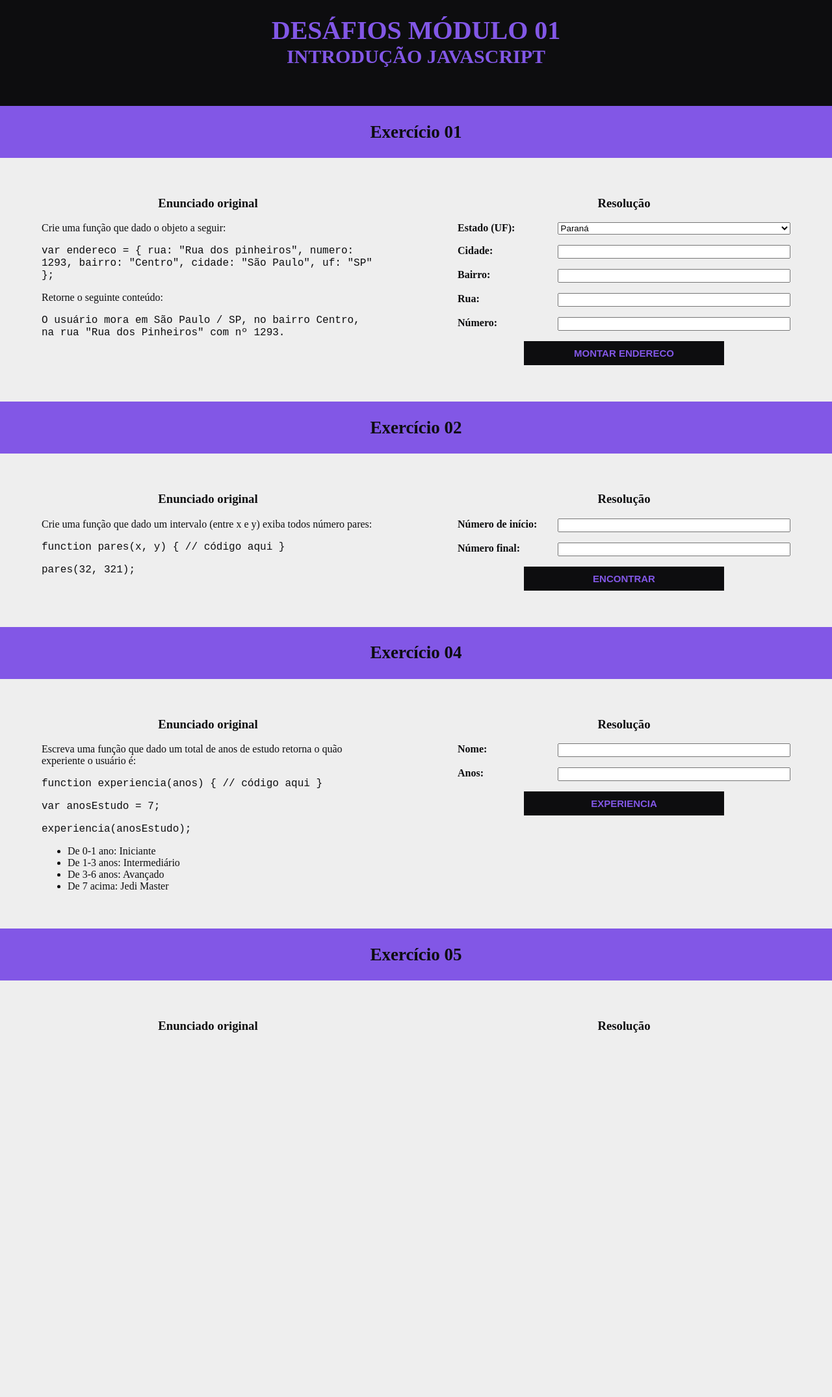
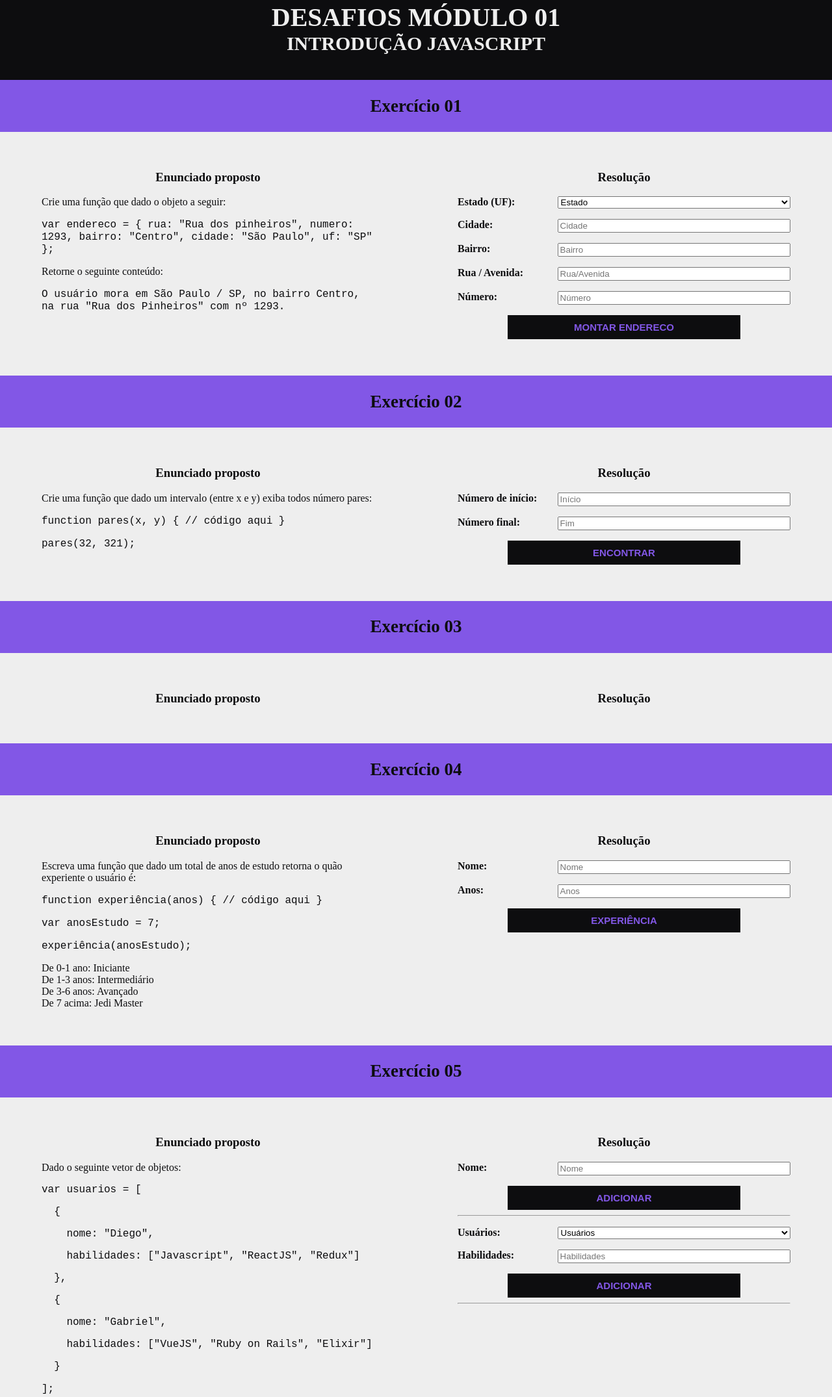
Before and after one commit to JoaoCapoAlm/JavaScript_Starter, a plain HTML site: page Desafios/modulo1.html in a window 1280 px wide. Shown: the part 84-2234 px from the top of the page at 65% size. Before the commit the page ends 1733 px from the top, so only its background shows below. Drawn offline with Linux system fonts and the light colour scheme.

Commit message:
Exercício 05 - Módulo 01

```diff
--- a/Desafios/modulo1.html
+++ b/Desafios/modulo1.html
@@ -3,7 +3,7 @@
 <head>
     <meta charset="UTF-8">
     <meta name="viewport" content="width=device-width, initial-scale=1.0">
-    <title>Módulo 01</title>
+    <title>JavaScript - Módulo 01</title>
 
     <link rel="stylesheet" type="text/css" href="../styles/colors.css">
     <link rel="stylesheet" type="text/css" href="../styles/style.css">
@@ -16,7 +16,7 @@
             <a href="/" class="active" onclick="return false;">Módulo 01</a>
           </nav>
         <div class="headerDesafios">
-            <h1>Desáfios módulo 01</h1>
+            <h1>Desafios módulo 01</h1>
             <h2>Introdução JavaScript</h2>
         </div>
     </header>
@@ -26,7 +26,7 @@
         </div>
         <div class="wrapper">
             <section class="coluna">
-                <h3 class="text-center">Enunciado original</h3>
+                <h3 class="text-center">Enunciado proposto</h3>
                 <p>Crie uma função que dado o objeto a seguir:</p>
                 <code>
                     var endereco =
@@ -48,32 +48,33 @@
                 <form method="POST">
                     <p>
                         <label for="txtEstado">Estado (UF):</label>
-                        <select name="user_estado" id="txtEstado">
+                        <select id="txtEstado">
+                            <option value="">Estado</option>
                             <option value="PR">Paraná</option>
                             <option value="SC">Santa Catarina</option>
                             <option value="RS">Rio Grande do Sul</option>
+                            <option value="SP">São Paulo</option>
+                            <option value="RJ">Rio de Janeiro</option>
+                            <option value="ES">Espirito Santo</option>
                         </select>
                     </p>
                     <p>
                         <label for="txtCidade">Cidade:</label>
-                        <input type="text" id="txtCidade" name="user_city" />
+                        <input type="text" id="txtCidade" placeholder="Cidade" />
                     </p>
                     <p>
-                        <span>
-                            <label for="txtBairro">Bairro:</label>
-                        </span>
-
-                        <input type="text" id="txtBairro" name="user_neighborhood" />
+                        <label for="txtBairro">Bairro:</label>
+                        <input type="text" id="txtBairro" placeholder="Bairro" />
                     </p>
                     <p>
-                        <label for="txtRua">Rua:</label>
-                        <input type="text" name="rua" id="txtRua" />
+                        <label for="txtRua">Rua / Avenida:</label>
+                        <input type="text" id="txtRua" placeholder="Rua/Avenida" />
                     </p>
                     <p>
                         <label for="txtNumero">Número:</label>
-                        <input type="number" name="numero" id="txtNumero" />
+                        <input type="number" id="txtNumero" placeholder="Número" />
                     </p>
-                    <button id="btnEndereco" class="btnForm" onclick="montaEndereco()" type="submit">Montar endereco</button>
+                    <button id="btnEndereco" class="btnForm" onclick="montaEndereco()">Montar endereco</button>
                 </form>
                 <p>
                     <span id="spanEnderecoCompleto"></span>
@@ -84,8 +85,8 @@
             <h2>Exercício 02</h2>
         </div>
         <div class="wrapper">
-            <section class="coluna">
-                <h3 class="text-center">Enunciado original</h3>
+            <section class="coluna enunciado">
+                <h3 class="text-center">Enunciado proposto</h3>
                 <p>Crie uma função que dado um intervalo (entre x e y) exiba todos número pares:</p>
                 <p><code>function pares(x, y) { // código aqui }</code></p>
                 <p><code>pares(32, 321);</code></p>
@@ -95,11 +96,11 @@
                 <form method="POST">
                     <p>
                         <label for="txtInicio">Número de início:</label>
-                        <input type="number" name="input_number" id="txtInicio" />
+                        <input type="number" id="txtInicio" placeholder="Início" />
                     </p>
                     <p>
                         <label for="txtFim">Número final:</label>
-                        <input type="number" name="input_fim" id="txtFim" />
+                        <input type="number" id="txtFim" placeholder="Fim" />
                     </p>
                     <button id="btnPares" class="btnForm" onclick="pares()">Encontrar</button>
                 </form>
@@ -109,35 +110,46 @@
             </section>
         </div>
         <div class="exerciseNumber">
+            <h2>Exercício 03</h2>
+        </div>
+        <div class="wrapper">
+            <section class="coluna enunciado">
+                <h3 class="text-center">Enunciado proposto</h3>
+            </section>
+            <section class="coluna resulucao">
+                <h3 class="text-center">Resolução</h3>
+            </section>
+        </div>
+        <div class="exerciseNumber">
             <h2>Exercício 04</h2>
         </div>
         <div class="wrapper">
-            <section class="coluna">
-                <h3 class="text-center">Enunciado original</h3>
+            <section class="coluna enunciado">
+                <h3 class="text-center">Enunciado proposto</h3>
                 <p>Escreva uma função que dado um total de anos de estudo retorna o
                     quão experiente o usuário é:</p>
-                <p><code>function experiencia(anos) { // código aqui }</code></p>
+                <p><code>function experiência(anos) { // código aqui }</code></p>
                 <p><code>var anosEstudo = 7;</code></p>
-                <p><code>experiencia(anosEstudo);</code></p>
-                <ul>
+                <p><code>experiência(anosEstudo);</code></p>
+                <ul id="listNivelExperienci">
                     <li>De 0-1 ano: Iniciante</li>
                     <li>De 1-3 anos: Intermediário</li>
                     <li>De 3-6 anos: Avançado</li>
                     <li>De 7 acima: Jedi Master</li>
                 </ul>
             </section>
-            <section class="coluna">
+            <section class="coluna resulucao">
                 <h3 class="text-center">Resolução</h3>
-                <form method="POST">
+                <form method="POST" aria-labelledby="">
                     <p>
                         <label for="txtName">Nome:</label>
-                        <input type="text" id="txtName">
+                        <input type="text" id="txtName" placeholder="Nome" aria-required="true" >
                     </p>
                     <p>
                         <label for="txtAge">Anos:</label>
-                        <input type="number" id="txtAge" />
+                        <input type="number" id="txtAge" placeholder="Anos" aria-required="true" />
                     </p>
-                    <button id="btnExperience" class="btnForm" onclick="experiencia()">Experiencia</button>
+                    <button id="btnExperience" class="btnForm" onclick="experiencia()">Experiência</button>
                     <p><span id="spanExperience"></span></p>
                 </form>
             </section>
@@ -146,12 +158,46 @@
             <h2>Exercício 05</h2>
         </div>
         <div class="wrapper">
-            <section class="coluna">
-                <h3 class="text-center">Enunciado original</h3>
+            <section class="coluna enunciado">
+                <h3 class="text-center">Enunciado proposto</h3>
+                <p>Dado o seguinte vetor de objetos:</p>
+                <code><p>var usuarios = [</p>
+                    <p>&nbsp;&nbsp;{</p>
+                    <p>&nbsp;&nbsp;&nbsp;&nbsp;nome: "Diego",</p>
+                    <p>&nbsp;&nbsp;&nbsp;&nbsp;habilidades: ["Javascript", "ReactJS", "Redux"]</p>
+                    <p>&nbsp;&nbsp;},</p>
+                    <p>&nbsp;&nbsp;{</p>
+                    <p>&nbsp;&nbsp;&nbsp;&nbsp;nome: "Gabriel",</p>
+                    <p>&nbsp;&nbsp;&nbsp;&nbsp;habilidades: ["VueJS", "Ruby on Rails", "Elixir"]</p>
+                    <p>&nbsp;&nbsp;}</p>
+                   ];</code>
             </section>
-            <section class="coluna">
+            <section class="coluna resulucao">
                 <h3 class="text-center">Resolução</h3>
-                <form method="post"></form>
+                <form method="post">
+                    <p>
+                        <label for="txtUser">Nome:</label>
+                        <input type="text" id="txtUser" placeholder="Nome" />
+                    </p>
+                    <button type="button" class="btnForm" onclick="addUser()">Adicionar</button>
+                    <hr>
+                    <p>
+                        <label for="ddlUsers">Usuários:</label>
+                        <select id="ddlUsers">
+                            <option value="">Usuários</option>
+                        </select>
+                        <input type="hidden" id="inputHiden">
+                    </p>
+                    <p>
+                        <label for="txtHabilidade">Habilidades:</label>
+                        <input type="text" id="txtHabilidade" placeholder="Habilidades" >
+                    </p>
+                    <span id="spanErro" style="color: red;"></span>
+                    <button type="button" class="btnForm" onclick="addHability()">Adicionar</button>
+                </form>
+                <hr>
+                <ol type="1" id="listUsers">
+                </ol>
             </section>
         </div>
     </main>
@@ -221,12 +267,12 @@
                 x += 1;
             }
 
-            if (list.length > 0){
+            if (list.length > 0)
                 spanResult.innerText = 'Números pares: ' + list;
-                spanResult.removeAttribute('style');
-            }
             else
                 spanResult.innerText = 'Nenhum número par!';
+
+            spanResult.removeAttribute('style');
         }
 
         /* Exercício 04 */
@@ -241,40 +287,81 @@
                 return
             }
 
+            var experiency;
             if (age < 0) {
                 spanExperience.innerText = "O número de anos precisa ser maior ou igual a 0.";
                 spanExperience.style.color = 'red';
                 return;
             }
             else if (age >= 0 && age < 1)
-                spanExperience.innerText = 'O(A) ' + name + ' é iniciante';
+                experiency = 'iniciante';
             else if (age >= 1 && age < 3)
-                spanExperience.innerText = 'O(A) ' + name + ' é intermediário';
+                experiency = 'intermediário';
             else if (age >= 3 && age < 7)
-                spanExperience.innerText = 'O(A) ' + name + ' é avançado';
+                experiency = 'avançado';
             else
-                spanExperience.innerText = 'O(A) ' + name + ' é Jedi Master';
+                experiency = 'Jedi Master';
 
+            spanExperience.innerText = `O(A) ${name} é ${experiency}`;
             spanExperience.removeAttribute('style');
         }
 
         /* Exercício 05 */
-        function habilidades(users) {
-            usuarios.forEach(element => {
-                console.log("O " + element.nome + " possui as habilidades: " + element.habilidades)
-            });
+        function addUser() {
+            var user = document.getElementById('txtUser');
+
+            if (user.value == null || user.value == undefined || user.value == ''){
+                alert('Preencha o campo com o nome!');
+                return;
+            }
+
+            const inputHiden = document.getElementById('inputHiden');
+
+            var valor = 1;
+            if (inputHiden.value != '')
+                valor = parseInt(inputHiden.value);
+
+            const name = user.value;
+            var newItem = `<option value="${valor}">${name}</option>`;
+
+            user.value = null;
+
+            const ddlUsers = document.getElementById('ddlUsers');
+            ddlUsers.innerHTML += newItem;
+            inputHiden.value = valor + 1;
+
+            newItem = `<li value="${valor}">${name}`;
+            newItem += `<ul id="ul_${valor}"></ul>`;
+            newItem += '</li>';
+
+            var listUsers = document.getElementById('listUsers');
+            listUsers.innerHTML += newItem;
         }
 
-        var usuarios = [
-            {
-                nome: "Diego",
-                habilidades: ["JavaScript", "ReactJS", "Redux"]
-            },
-            {
-                nome: "Gabirel",
-                habilidades: ["VueJS", "Ruby on Rails", "Elixir"]
+        function addHability() {
+            const user = document.getElementById('ddlUsers');
+            const hability = document.getElementById('txtHabilidade');
+            const erro = document.getElementById('spanErro');
+
+            if (user.value == null
+                || user.value == ''
+                || hability.value == null
+                || hability.value == ''
+            ){
+                erro.innerText = 'Preencha todos os campos';
+                return;
             }
-        ];
+
+            const ulUser = document.getElementById(`ul_${user.value}`);
+            var habilityUser = ulUser.innerHTML;
+            habilityUser += `<li>${hability.value}</li>`;
+
+            ulUser.innerHTML = habilityUser;
+
+            hability.value = '';
+            erro.innerText = '';
+        }
+
     </script>
 </body>
 </html>
--- a/styles/colors.css
+++ b/styles/colors.css
@@ -2,4 +2,5 @@
     --color-black: #0D0D0F;
     --color-primary: #8257E6;
     --color-dark-purple: #5227b6;
+    --color-white-gray: #EEE;
 }
--- a/styles/form.css
+++ b/styles/form.css
@@ -18,7 +18,7 @@ form input, form select {
 }
 
 .btnForm {
-    width: 60%;
+    width: 70%;
     background-color: var(--color-black);
     color: var(--color-primary);
     text-transform: uppercase;
@@ -34,3 +34,13 @@ form input, form select {
     background-color: var(--color-primary);
     color:  var(--color-black);
 }
+
+#listNivelExperienci {
+    text-align: left;
+    list-style-type: none;
+    padding-left: 0;
+}
+
+li input {
+    width: auto;
+}
--- a/styles/style.css
+++ b/styles/style.css
@@ -1,15 +1,25 @@
+:root {
+    --height-header: 25vh;
+    --height-footer: 15vh;
+}
+
 html, body{
     margin: 0 auto;
     font-size: 10px;
     color: var(--color-black);
-    background-color: #EEE;
+    background-color: var(--color-white-gray);
+
 }
 
-.headerDesafios {
+header {
+    min-height: var(--height-header);
+}
+
+header div {
     background-color: var(--color-black);
-    color: var(--color-primary);
+    color: var(--color-white-gray);
     box-sizing: border-box;
-    height: 25vh;
+    min-height: 20vh;
 
     font-size: 2rem;
     text-transform: uppercase;
@@ -28,26 +38,41 @@ nav {
     background-color: var(--color-black);
     overflow: hidden;
     text-transform: uppercase;
-    border-bottom: 2px solid var(--color-dark-purple);
+    border-bottom: 0.2rem solid var(--color-dark-purple);
 }
 
 nav a {
     float: left;
     display: block;
-    color: #f2f2f2;
+    color: var(--color-white-gray);
     text-align: center;
-    padding: 14px 16px;
+    padding: 1.4rem 1.6rem;
     text-decoration: none;
     font-size: 1.5rem;
 }
 
 nav a:hover {
     background-color: var(--color-dark-purple);
+    cursor: pointer;
 }
 
 nav a.active {
     background-color: var(--color-primary);
     font-weight: bold;
+    cursor: default;
+}
+
+main {
+    min-height: calc(100vh - var(--height-header) - var(--height-footer));
+}
+
+footer {
+    height: var(--height-footer);
+    bottom: 0;
+    right: 0;
+    left: 0;
+    border-top: 0.2rem solid var(--color-dark-purple);
+    color: var(--color-white-gray);
 }
 
 .exerciseNumber {
@@ -64,11 +89,12 @@ nav a.active {
 
 .wrapper {
     display: grid;
-    grid-template-columns: 50% 50%;
+    grid-template-columns: 50vw 50vw;
     margin-top: 5vh;
     margin-bottom: 5vh;
     font-size: 1.6rem;
 }
+
 .coluna {
     margin-left: 5vw;
     margin-right: 5vw;
@@ -79,6 +105,10 @@ nav a.active {
 }
 
 @media (max-width: 700px){
+    html, body {
+        font-size: 8px;
+    }
+
     .wrapper {
         grid-template-columns: 100%
     }
```
Also changed, not shown: index.html (+3 -0 lines).
